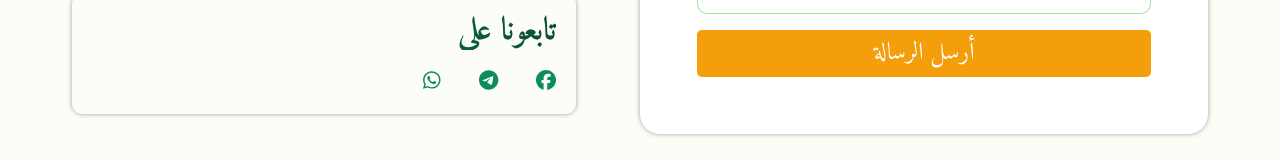
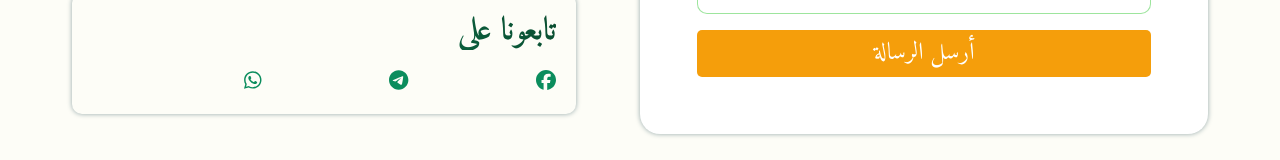
Before and after one commit to AN1001110/AlMaheroun-Academy, a React (Vite) app: page /contact in a window 1280 px wide. Shown: the part 1329-1489 px from the top of the page. Built offline with nearby package versions, Linux system fonts and the light colour scheme.

Commit message:
web app have done

```diff
--- a/src/style/pages/contact.css
+++ b/src/style/pages/contact.css
@@ -233,7 +233,7 @@
 .contact-sec2 .container .contact-links .follow-links .links {
   margin-top: var(--mainPadding);
   display: flex;
-  gap: 3vw;
+  gap: 10vw;
 }
 .contact-sec2 .container .contact-links .follow-links .links a {
   transition: var(--transition);
```
